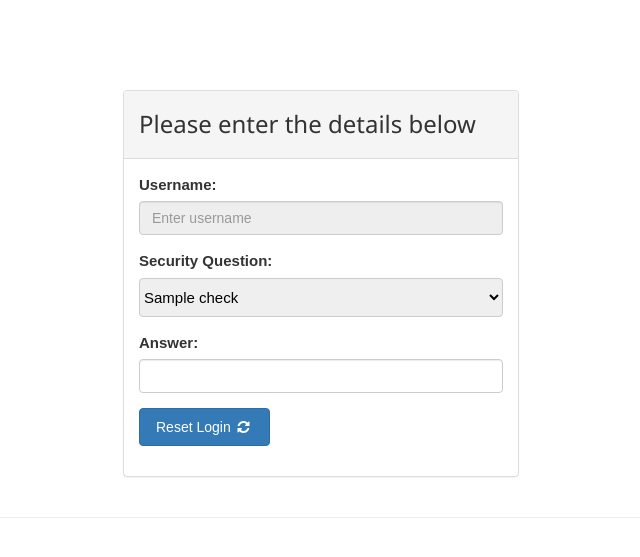
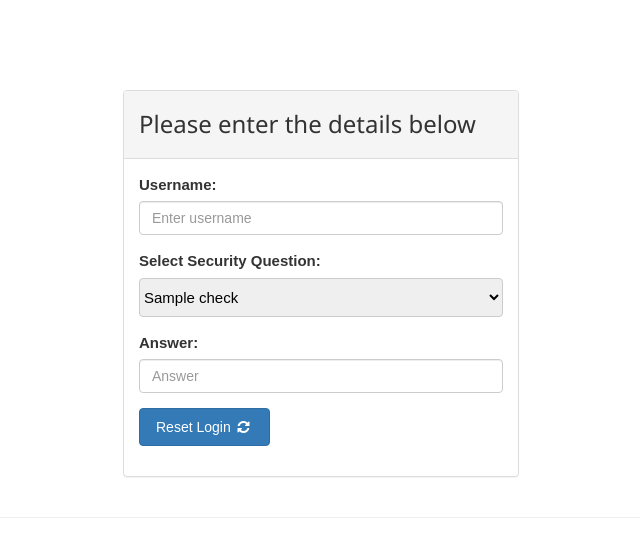
Before and after one commit to nanaakuffu/dia, a PHP site: page /reset.php in a window 1280 px wide. Shown: the top 557 px of the page, without its empty margins (319-959 px from the left). Run offline with PHP 8.4, Linux system fonts and the light colour scheme; tables that the repository leaves empty or names only in its code hold one stand-in row (values such as "Sample post").

Commit message:
general fixes

```diff
--- a/login.php
+++ b/login.php
@@ -61,7 +61,9 @@
               }
             } else {
               $db->close_connection($con);
-              $message = "User is already logged in!";
+              $message = "User is already logged in.<br>
+                          If you are sure this is you, please goto <a href='reset_login.php'> reset login </a>
+                          to reset your login status.";
               $_SESSION['message'] = $message;
               include_once 'login_page.php';
               exit();
--- a/reset.php
+++ b/reset.php
@@ -6,6 +6,7 @@
 
     if (isset($_POST['reset'])) {
         // Connect to database and get user access levels as he/she logs in
+        var_dump($_POST);
         $db = new Database();
         $con = $db->connect_to_db();
 
@@ -21,26 +22,30 @@
           }
 
           if ($_POST['security_question'] == $rows[0]['security_question']) {
-            if ($_POST['answer'] == $rows[0]['answer']) {
+            if ($_POST['answer'] == decrypt_data($rows[0]['answer'])) {
+
+              $user_sql = "UPDATE users SET status='0' WHERE user_name ="."'".$_POST['user_name']."'";
+              $result = mysqli_query($con, $user_sql) or die("Couldn't execute query.");
+
               $db->close_connection($con);
-              $message = "<i class='fa fa-check-square-o'></i> Your answer has been verified.<br />
-                          Please click <a href='login_page.php'> here </a> to login.";
+              $message = "<i class='fa fa-check-square-o'></i> Your answer has been verified. Please
+                        click <a href='login_page.php'> here </a> to login.";
               $_SESSION['message'] = $message;
               include_once 'reset_login.php';
               exit();
 
             } else {
               $db->close_connection($con);
-              $message = "<i class='fa fa-fw fa-close'></i> Your answer was not verified.<br />
-                          Please try again here.";
+              $message = "<i class='fa fa-fw fa-close'></i> Your answer was not verified. Please
+                        try again.";
               $_SESSION['message'] = $message;
               include_once 'reset_login.php';
               exit();
             }
           } else {
             $db->close_connection($con);
-            $message = "<i class='fa fa-fw fa-close'></i> Your question does not match your user name.<br />
-                        Please try again here.";
+            $message = "<i class='fa fa-fw fa-close'></i> Your question does not match your user name.
+                        Please try again.";
             $_SESSION['message'] = $message;
             include_once 'reset_login.php';
             exit();
--- a/reset_login.php
+++ b/reset_login.php
@@ -25,14 +25,16 @@
             <form action='reset.php' id='reset' method='POST'>
               <div class='form-group'>
                   <label for='user_name'>Username:</label>
-                  <input type='text' class='form-control' id='user_name' name='user_name' placeholder='Enter username' readonly>
+                  <input type='text' class='form-control' id='user_name' name='user_name'
+                    placeholder='Enter username' required>
               </div>
-              <div class='form-group'><label for='security_question'>Security Question:</label><br />
+              <div class='form-group'><label for='security_question'>Select Security Question:</label><br />
               <?php select_data($question_array, 'security_question', '', 100, TRUE) ?>
               </div>
               <div class='form-group'>
                   <label for='security_answer'>Answer:</label>
-                  <input type='text' class='form-control' id='security_answer' name='security_answer'>
+                  <input type='text' class='form-control' id='answer' name='answer'
+                    placeholder='Answer' required>
               </div>
               <button class='btn btn-primary w3-round w3-padding-medium' type='submit' name='reset' form='reset'
                       value='reset'>Reset Login <i class='fa fa-fw fa-refresh'></i></button>
--- a/reset_security.php
+++ b/reset_security.php
@@ -6,6 +6,7 @@
     require_once("public_functions.php");
 
     if (isset($_POST['reset'])) {
+
         $error = "";
         foreach ($_POST as $key => $value) {
           /* Check for wrong data */
@@ -42,6 +43,7 @@
           exit();
 
         } else {
+
           $db = new Database();
           $con = $db->connect_to_db();
           $SQL = "SELECT * FROM login_check WHERE user_name = "."'".$_POST['user_name']."'";
@@ -57,8 +59,9 @@
 
             /* Removes unwanted field names that came from the form */
             $_POST = filter_array($_POST, $field_names_array);
+            $_POST['answer'] = encrypt_data($_POST['answer']);
 
-            if (isset($_SESSION['update_sec'])) {
+            if ($_SESSION['update_sec']) {
               $save_data = $db->update_data($con, $_POST, "login_check", "user_name", $_POST['user_name']);
             } else {
               $save_data = $db->add_new($con, $_POST, "login_check");
```
Also changed, not shown: reset_page.php (+5 -5 lines).
